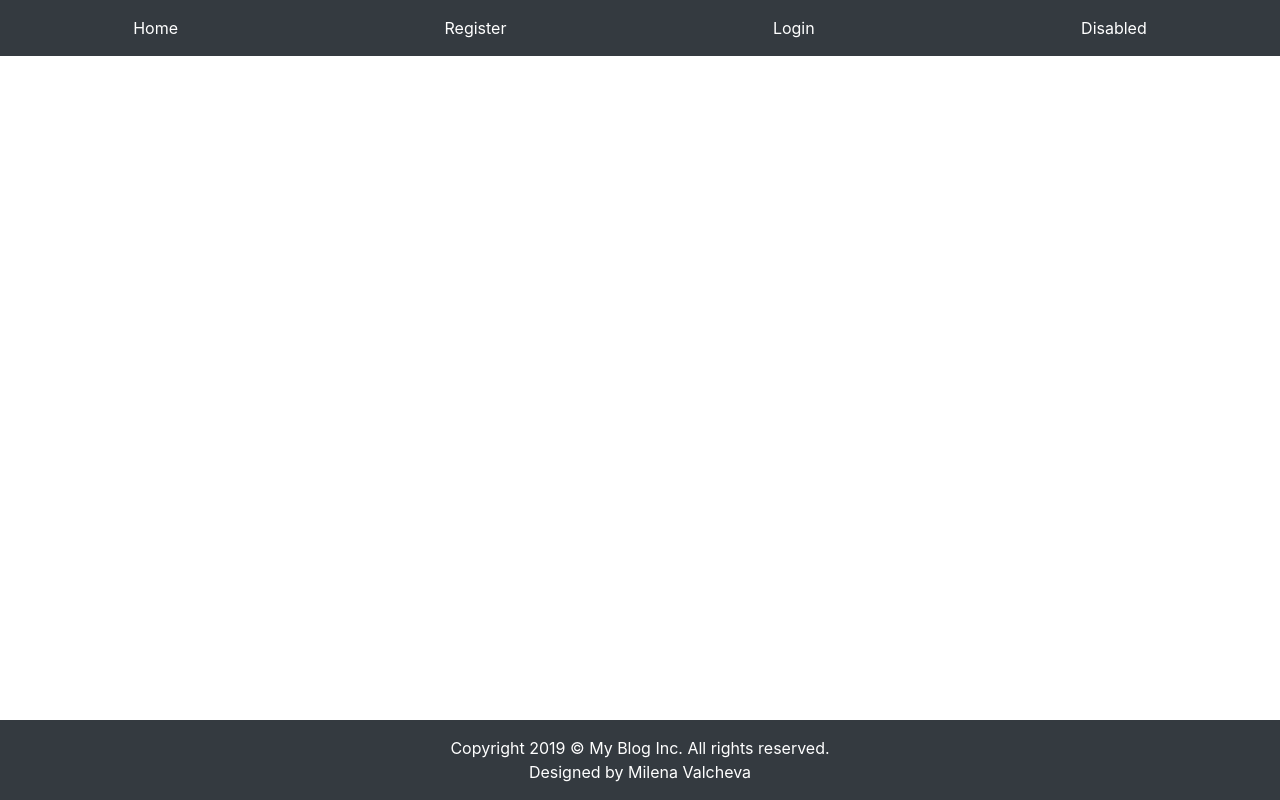
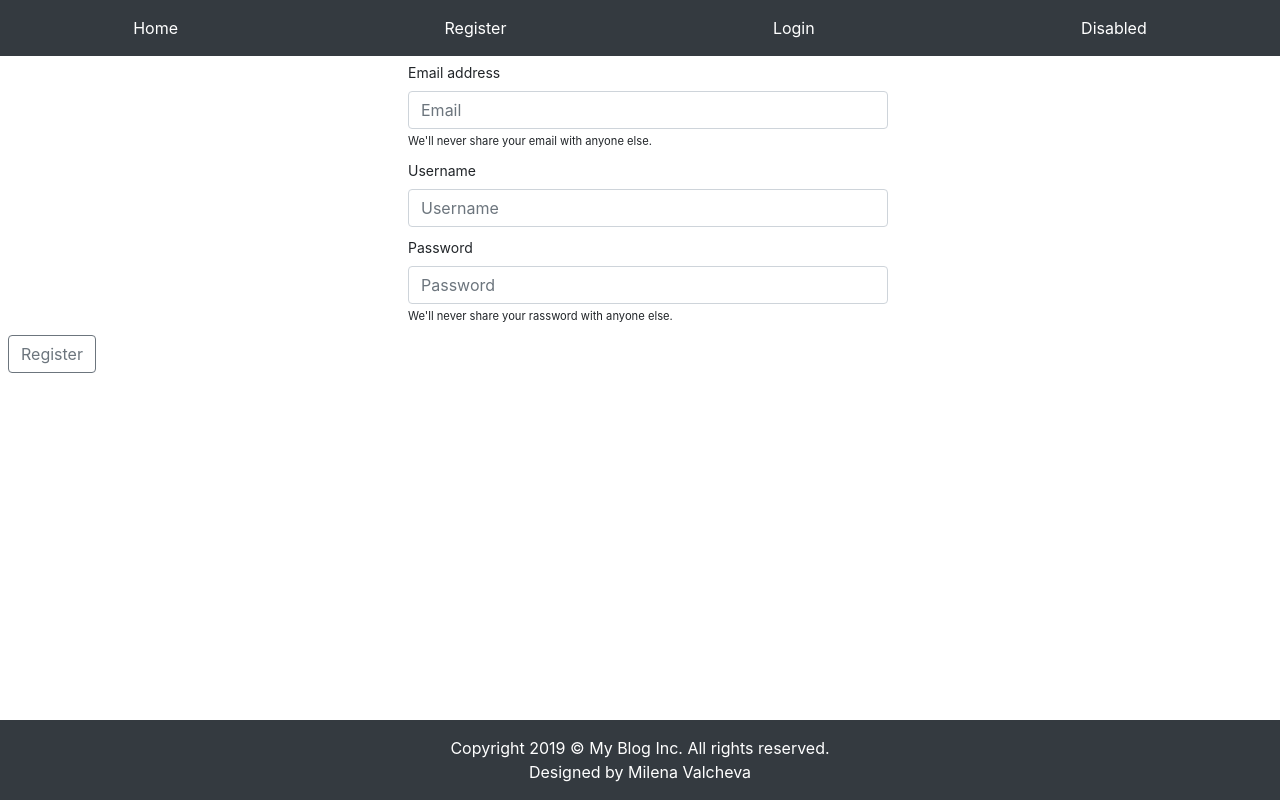
Before and after one commit to milenav/MyBlogReact, a React (Create React App) app in the folder my-blog/: page /register in a window 1280 px wide. Built offline with nearby package versions, Linux system fonts and the light colour scheme.

Commit message:
change file

```diff
--- a/my-blog/src/App.js
+++ b/my-blog/src/App.js
@@ -2,21 +2,49 @@ import React, { Component } from 'react';
 import { Route, Switch } from 'react-router-dom';
 import './App.css';
 
+import Home from './components/home';
 import Register from './components/register';
 import Login from './components/login';
 import Header from './components/header';
 import Footer from './components/footer';
 
+
+
 class App extends Component {
+
+  handleChange(e) {
+    console.log(e.target.name, '=>', e.target.value);
+    this.setState ({
+      [e.target.name]: e.target.value
+    })
+  }
+
+  handleSubmit(e, data, isSignup) {
+    e.preventDefault();
+    console.log(data)
+    fetch('http://localhost:9999/auth/sign' + (isSignup ? 'up' : 'in'), {
+      method: 'post',
+      body: JSON.stringify(data),
+      headers: {'Content-Type': 'application/json'}
+    })
+  }
+
   render() {
     return (
       <div>
-        <Header/>
-        <Switch>
-          <Route path="/register" component={Register}/>
-          <Route path="/login" component={Login}/>
-        </Switch>
-        <Footer/>
+          <Header/>
+          <Switch>
+            <Route path="/" exact component={Home}/>
+            <Route render={
+              () => <Register handleSubmit={this.handleSubmit}
+              handleChange={this.handleChange}/>
+              } path="/register" />
+            <Route render={
+              () => <Login handleSubmit={this.handleSubmit}
+              handleChange={this.handleChange}/>
+              }path="/login"/>
+          </Switch>
+            <Footer/>
       </div>
     );
   }
--- a/my-blog/src/components/header.js
+++ b/my-blog/src/components/header.js
@@ -1,5 +1,6 @@
 import React, { Component } from 'react';
-import { Link } from 'react-router-dom';
+import { NavLink } from 'react-router-dom';
+
 
 class Header extends Component {
     render() {
@@ -7,16 +8,16 @@ class Header extends Component {
             <header className="bg-dark fixed-top py-2">
                 <ul className="nav justify-content-around">
                     <li className="nav-item">
-                        <Link className="nav-link active text-white" to="/">Home</Link>
+                        <NavLink className="nav-link active text-white" to="/">Home</NavLink>
                     </li>
                     <li className="nav-item">
-                        <Link className="nav-link text-white" to="/register">Register</Link>
+                        <NavLink to="/register" className="nav-link text-white">Register</NavLink>
                     </li>
                     <li className="nav-item">
-                        <Link className="nav-link text-white" to="/login">Login</Link>
+                        <NavLink className="nav-link text-white" to="/login">Login</NavLink>
                     </li>
                     <li className="nav-item">
-                        <Link className="nav-link disabled text-white" to="#">Disabled</Link>
+                        <NavLink className="nav-link disabled text-white" to="#">Disabled</NavLink>
                     </li>
                 </ul>
             </header>
--- /dev/null
+++ b/my-blog/src/components/home.js
@@ -0,0 +1,11 @@
+import React, { Component } from 'react';
+
+class Home extends Component {
+    render() {
+        return (
+            <h2>home</h2>
+        )
+    }
+}
+
+export default Home;
--- a/my-blog/src/components/login.js
+++ b/my-blog/src/components/login.js
@@ -1,9 +1,32 @@
 import React, { Component } from 'react';
 
 class Login extends Component {
+
+    constructor(props) {
+        super(props);
+        this.state = {
+            username: null,
+            password: null
+        }
+        this.handleChange = props.handleChange.bind(this);
+    }
+
     render() {
         return (
-            <h1>login</h1>
+            <form className="form-control" onSubmit={(e) => this.props.handleSubmit(e, this.state, false)}>
+                <h1>Login</h1>
+
+                <div className="form-group">
+                    <label htmlFor="username">Username</label>
+                    <input className="form-control" type="text" onChange={this.handleChange} name="username" placeholder="Username"/>
+                </div>
+                <div className="form-group">
+                    <label htmlFor="password">Password</label>
+                    <input className="form-control" type="password" onChange={this.handleChange} name="password" placeholder="Password"/>
+                    <small>We'll never share your rassword with anyone else.</small>
+                </div>
+                <button className="btn btn-outline-secondary" type="submit">Login</button>
+            </form>
         )
     }
 }
--- /dev/null
+++ b/my-blog/src/components/register.css
@@ -0,0 +1,4 @@
+.form-group {
+    width: 30rem;
+    margin: 10px 100px 10px 400px;
+}
--- a/my-blog/src/components/register.js
+++ b/my-blog/src/components/register.js
@@ -1,11 +1,38 @@
 import React, { Component } from 'react';
+import './register.css';
 
 class Register extends Component {
+
+    constructor(props) {
+        super(props);
+        this.state = {
+            email: null,
+            username: null,
+            password: null
+        }
+        this.handleChange = props.handleChange.bind(this);
+    }
+
     render() {
         return (
-            <button className="btn btn-danger">hellodddddddddddddddddddddddddddd
-                gvcffffffffffffffffffffffffffffff
-            </button>
+            <form className="form-control-sm" onSubmit={(e) => this.props.handleSubmit(e, this.state, true)}>
+                <h1>Register</h1>
+                <div className="form-group">
+                    <label htmlFor="email">Email address</label>
+                    <input className="form-control" type="email" onChange={this.handleChange} name="email" placeholder="Email"/>
+                    <small>We'll never share your email with anyone else.</small>
+                </div>
+                <div className="form-group">
+                    <label htmlFor="username">Username</label>
+                    <input className="form-control" type="text" onChange={this.handleChange} name="username" placeholder="Username"/>
+                </div>
+                <div className="form-group">
+                    <label htmlFor="password">Password</label>
+                    <input className="form-control" type="password" onChange={this.handleChange} name="password" placeholder="Password"/>
+                    <small>We'll never share your rassword with anyone else.</small>
+                </div>
+                <button className="btn btn-outline-secondary" type="submit">Register</button>
+            </form>
         )
     }
 }
```
Also changed, not shown: my-blog/src/index.css (line endings or trailing spaces).
